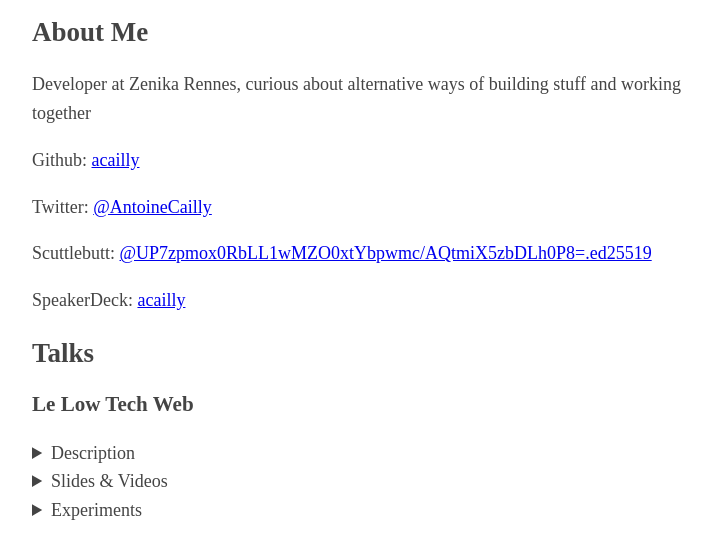
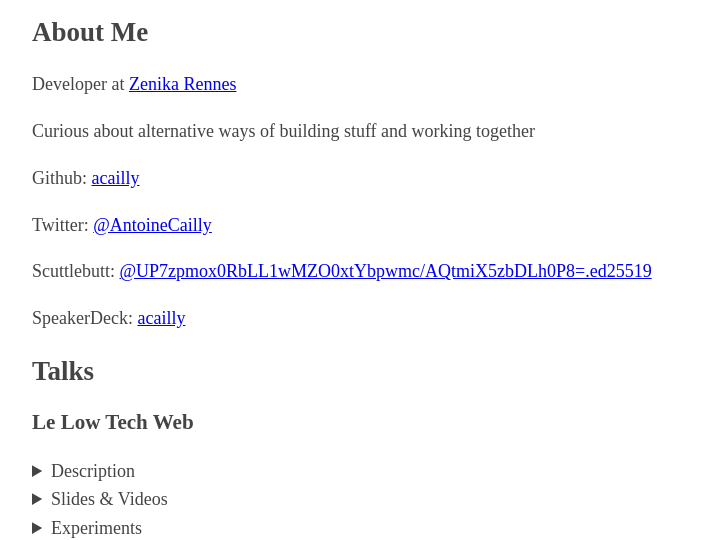
Before and after one commit to acailly/acailly.github.io, a plain HTML site: page index.html in a window 1280 px wide. Shown: the part 273-813 px from the top of the page, without its empty margins (283-995 px from the left). Drawn offline with Linux system fonts and the light colour scheme.

Commit message:
:sparkles: minor improvment

```diff
--- a/index.html
+++ b/index.html
@@ -28,7 +28,8 @@
             <header>
                 <h2>About Me</h2>
             </header>
-            <p>Developer at Zenika Rennes, curious about alternative ways of building stuff and working together</p>
+            <p>Developer at <a target="_blank" href="https://www.zenika.com/">Zenika Rennes</a></p>
+            <p>Curious about alternative ways of building stuff and working together</p>
             <p>Github: <a target="_blank" href="https://github.com/acailly">acailly</a></p>
             <p>Twitter: <a target="_blank" href="https://twitter.com/AntoineCailly">@AntoineCailly</a></p>
             <p>Scuttlebutt:
```
